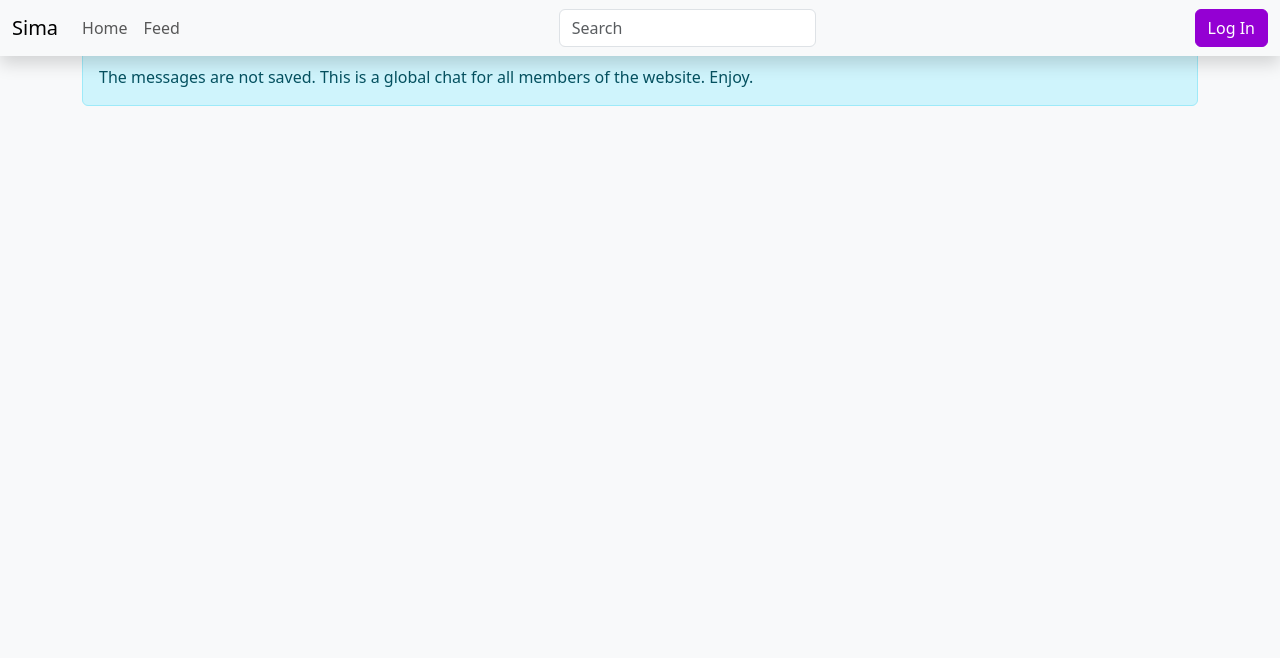
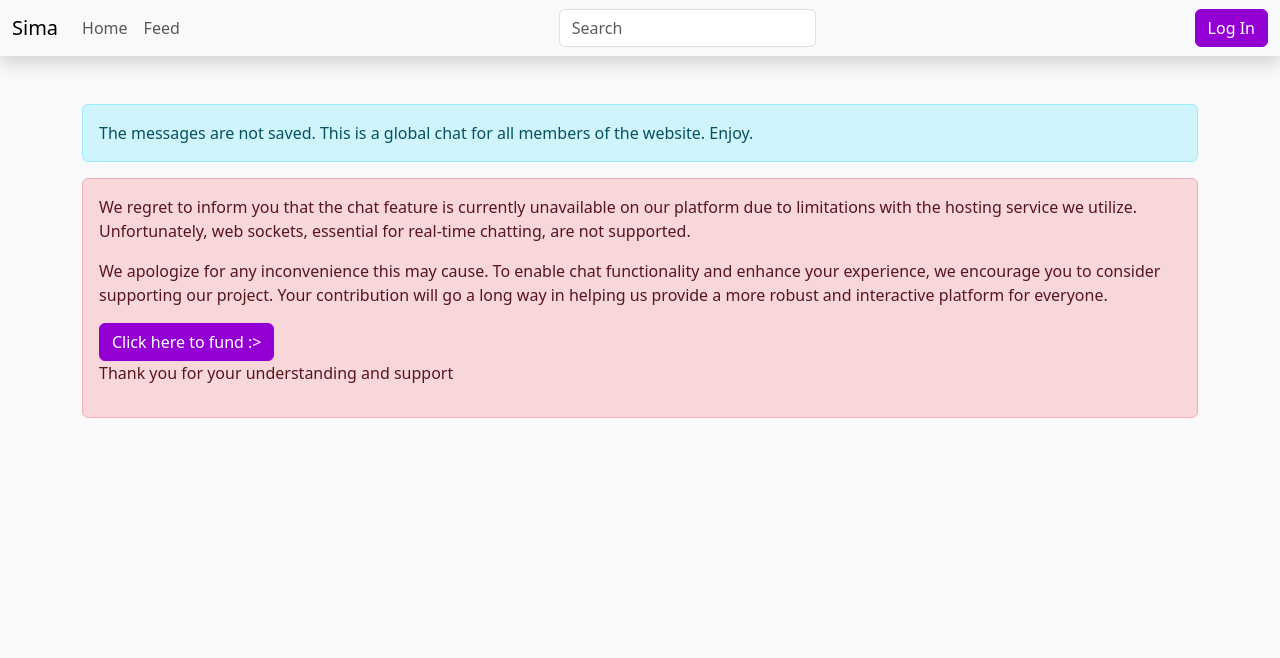
Before and after one commit to SalmanDEmad/sm-website, a Flask app: page /message in a window 1280 px wide. Shown: the top 658 px of the page. Run offline with Flask 3, Linux system fonts and the light colour scheme; some libraries are stand-ins or nearby versions.

Commit message:
Websocket alert

```diff
--- a/app.py
+++ b/app.py
@@ -87,6 +87,7 @@ def user_identifier(user_id):
 def notif():
     cursor.execute("select * from notifications")
     notifications = cursor.fetchall()
+    receiver = session.get()
     for notification in notifications:
         if notification:
             sender_name = user_identifier(notification[0])
@@ -117,6 +118,8 @@ def home():
     username = session.get('username')
     user_data = [user_id, username]
 
+    page = "home"
+
     if user_id_cookie is None:
         if user_name_cookie is not None:
             response = cookie_check(user_data)
@@ -132,7 +135,7 @@ def home():
         return update_cookie_and_database()
     else:
         # Cookies are up-to-date, set 'updated_cookie' to 'false'
-        return render_template('home.html', updated_cookie='false', latest_update=latest_update)
+        return render_template('home.html', page=page, updated_cookie='false', latest_update=latest_update)
 
 def is_admin(username):
     # Check if the user has the 'admin' role in the database
--- a/templates/base.html
+++ b/templates/base.html
@@ -12,7 +12,7 @@
 
 </head>
 <body class="bg-light">
-  <nav class="navbar shadow navbar-expand-lg bg-body-tertiary fixed-top">
+  <nav class="navbar shadow navbar-expand-lg bg-body-tertiary {% if page == 'home' %} fixed-top {% endif %}">
     <div class="container-fluid">
         <a class="navbar-brand" href="#">Sima</a>
         <button class="navbar-toggler" type="button" data-bs-toggle="collapse" data-bs-target="#navbarSupportedContent" aria-controls="navbarSupportedContent" aria-expanded="false" aria-label="Toggle navigation">
--- a/templates/message.html
+++ b/templates/message.html
@@ -12,9 +12,39 @@
 </style>
 
 <div class="container mt-5">
-    <div class="alert alert-info" role="alert">
+    <div class="alert alert-info mt-5" role="alert">
         The messages are not saved. This is a global chat for all members of the website. Enjoy.
+    </div>
+    <div class="alert alert-danger" role="alert">
+        <p>We regret to inform you that the chat feature is currently unavailable on our platform due to limitations with the hosting service we utilize. Unfortunately, web sockets, essential for real-time chatting, are not supported.</p>
+        <p>We apologize for any inconvenience this may cause. To enable chat functionality and enhance your experience, we encourage you to consider supporting our project. Your contribution will go a long way in helping us provide a more robust and interactive platform for everyone.</p>
+            <!-- Button trigger modal -->
+        <button type="button" class="btn btn-primary" data-bs-toggle="modal" data-bs-target="#donationModal">
+            Click here to fund :>
+        </button>
+
+        <p>Thank you for your understanding and support</p>
+    </div>
+
+  <!-- Modal -->
+  <div class="modal fade" id="donationModal" tabindex="-1" aria-labelledby="donationModalLabel" aria-hidden="true">
+    <div class="modal-dialog">
+      <div class="modal-content">
+        <div class="modal-header">
+          <h1 class="modal-title fs-5" id="donationModalLabel">Donate $2 here</h1>
+          <button type="button" class="btn-close" data-bs-dismiss="modal" aria-label="Close"></button>
+        </div>
+        <div class="modal-body">
+            <div id="paypal-button-container-P-7JG66609SX641005JMXVDPJA"></div>
+        </div>
+        <div class="modal-footer">
+          <button type="button" class="btn btn-secondary" data-bs-dismiss="modal">Close</button>
+          <button type="button" class="btn btn-primary">Donate</button>
+        </div>
       </div>
+    </div>
+  </div>
+
 
     <div id="message_container" class="mb-3">
         <!-- Existing content here -->
@@ -31,6 +61,8 @@
 
 <script src="https://cdnjs.cloudflare.com/ajax/libs/socket.io/4.0.1/socket.io.js" integrity="sha512-q/dWJ3kcmjBLU4Qc47E4A9kTB4m3wuTY7vkFJDTZKjTs8jhyGQnaUrxa0Ytd0ssMZhbNua9hE+E7Qv1j+DyZwA==" crossorigin="anonymous"></script>
 <script src="https://cdnjs.cloudflare.com/ajax/libs/socket.io/4.0.1/socket.io.js" integrity="sha512-q/dWJ3kcmjBLU4Qc47E4A9kTB4m3wuTY7vkFJDTZKjTs8jhyGQnaUrxa0Ytd0ssMZhbNua9hE+E7Qv1j+DyZwA==" crossorigin="anonymous"></script>
+<script src="https://www.paypal.com/sdk/js?client-id=AbB-j3Isd5GXK1-7isKxyVxUHpeK7SQ8vGw0WLa7QhfP1a4y6WnnkNCNOf_SGx2eSjC8UDVneAMBPqO2&vault=true&intent=subscription" data-sdk-integration-source="button-factory"></script>
+
 <script>
     var socket = io();
     socket.on('connect', function () {
@@ -78,5 +110,23 @@
         console.error('Received error from server:', data);
         alert('Please log in to message');
     });
+
+    paypal.Buttons({
+        style: {
+            shape: 'rect',
+            color: 'gold',
+            layout: 'vertical',
+            label: 'subscribe'
+        },
+        createSubscription: function(data, actions) {
+          return actions.subscription.create({
+            /* Creates the subscription */
+            plan_id: 'P-7JG66609SX641005JMXVDPJA'
+          });
+        },
+        onApprove: function(data, actions) {
+          alert(data.subscriptionID); // You can add optional success message for the subscriber here
+        }
+    }).render('#paypal-button-container-P-7JG66609SX641005JMXVDPJA'); // Renders the PayPal button
 </script>
 {% endblock %}
```
